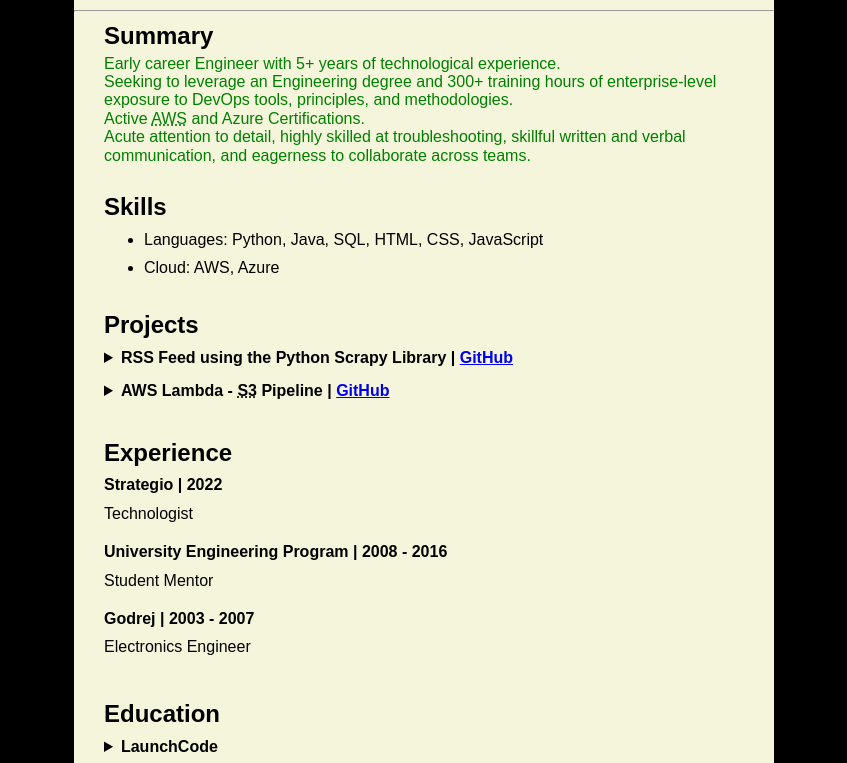
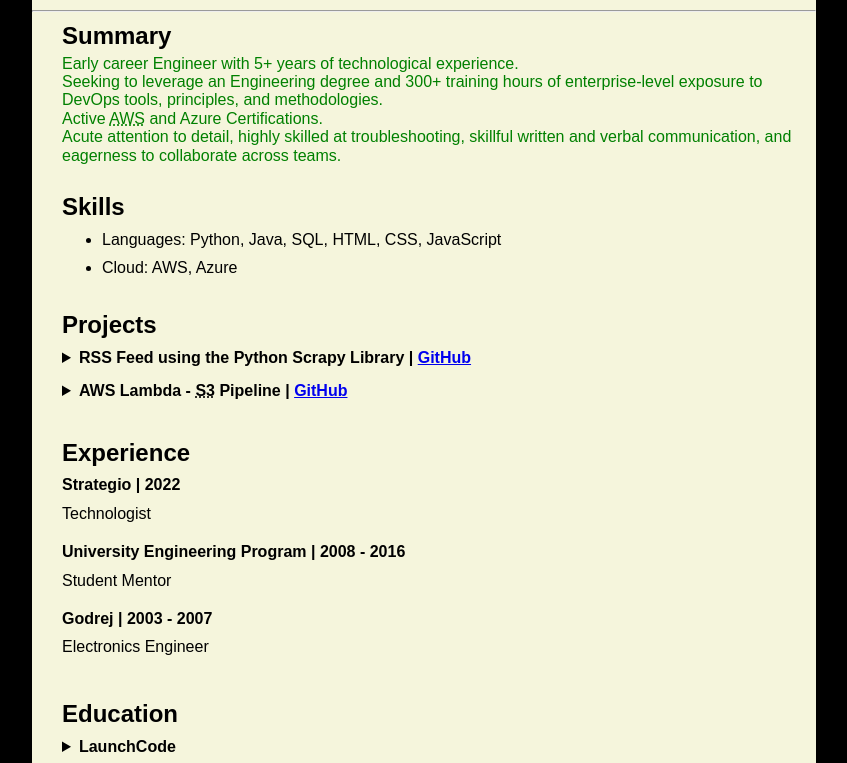
Before and after one commit to deepti-tri/Resume-deployed-on-Site, a website: page index.html in a window 1280 px wide. Shown: the part 173-936 px from the top of the page, without its empty margins (216-1063 px from the left). Drawn offline with Linux system fonts and the light colour scheme.

Commit message:
Modified margins

```diff
--- a/styles.css
+++ b/styles.css
@@ -11,7 +11,7 @@
 }
 body {
     background-color: beige;
-    margin: 8px 50px 20px 50px;
+    margin: 8px;
     display: block;
 
 }
```
